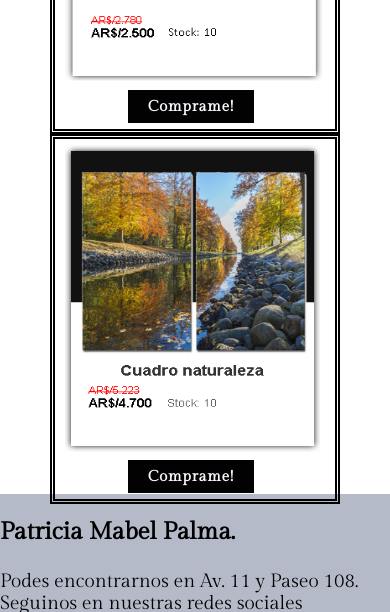
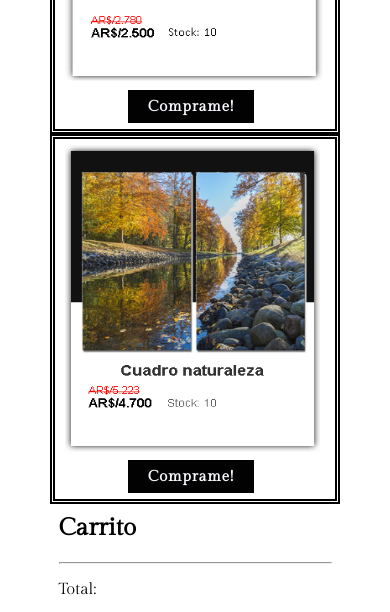
Before and after one commit to GastonMendezLuna/E-comerce, a plain HTML site: page pages/productos.html in a window 390 px wide. Shown: the part 2356-2968 px from the top of the page. Drawn offline with Linux system fonts and the light colour scheme; a web font is replaced by a local one.

Commit message:
ultima version

```diff
--- a/javascript/ecomerce.js
+++ b/javascript/ecomerce.js
@@ -67,10 +67,11 @@ class producto{
 
       contenedor.innerHTML = `<div class="card">
                             <img src=${producto.img} class="imagen"/>
-                            <div id="buttons"><button id="boton" class="botonTarjeta"><span>Comprame!</span></button></div>
+                            <div id="buttons"><button id="boton"  class="botonTarjeta"><span>Comprame!</span></button></div>
                             </div>`
       tarjetas.appendChild(contenedor);
 
+      let compra1 = document.getElementById('#producto.1')
 
 
     }
@@ -249,8 +250,11 @@ class producto{
 
 
 
+localStorage.setItem("listaProductosAlmacenados", JSON.stringify(listaProductos))
+
+
   /*
-  let montoApagar = 0;
+  let montoApagar = 0;----
 
   let cantidadComprada;
 
@@ -286,7 +290,7 @@ class producto{
 
   //Itero sobre Productos.length porque es mi array de productos. No confundir con la clase Producto. Este array debe ir en minuscula, no en mayusc
 
-  for(let i = 0; i < Productos.length; i++)
+  for(let i = 0; i < listaProductos.length; i++)
 
   {
 
@@ -313,149 +317,6 @@ class producto{
 
     console.log(compraFinal)
   }
-
-  let compra2 = document.querySelector('.compra2');
-
-  let compra3 = document.querySelector('.compra3');
-
-  let compra4 = document.querySelector('.compra4');
-
-  let compra5 = document.querySelector('.compra5');
-
-  let compra6 = document.querySelector('.compra6');
-
-  let compra7 = document.querySelector('.compra7');
-
-
-class Producto{
-  constructor(nombre, stock, precio, categoria){
-  this.nombre = nombre;
-  this.stock = stock;
-  this.precio = precio;
-  this.categoria = categoria;
-  this.venta = function (cantidadComprada){
-    this.stock -= cantidadComprada
-    console.log("Se vendieron " + cantidadComprada + " " + " " + this.nombre)
-
-  }
-  this.faltaStock = function(cantidadComprada){
-    this.stock < cantidadComprada
-    alert("No tenemos mas unidades, tenemos hasta 10 " + this.nombre)
-  }
-
-  this.stockSuficiente = function(stock, precio, cantidadComprada){
-    stock -= cantidadComprada;
-  montoApagar += cantidadComprada * precio;
-  console.log("te quedan en stock " + stock + " " + this.nombre);
-  }
-
-}
-}
-
-const productoA = new Producto("cesto mimbre", 10, 2700, "mimbre")
-const productoB = new Producto("bolso rustico", 10, 2250, "tejido")
-const productoC = new Producto("atrapa sueños", 10, 1800, "macrame")
-const productoD = new Producto("cuadro tres partes", 10, 2700, "cuadro")
-const productoE = new Producto("pulsera macrame", 10, 500, "macrame")
-const productoF = new Producto("centro de mesa", 10, 2500, "mimbre")
-const productoG = new Producto("cuadro naturaleza", 10, 4700, "cuadro")
-
-const Productos = [productoA, productoB, productoC, productoD, productoE, productoF, productoG];
-
-
-
-
- const menorPrecio = Productos.filter(Producto => Producto.precio <= 1500);
-const precioMedio = Productos.filter(Producto => Producto.precio <= 4000);
-const mayorPrecio = Productos.filter(Producto => Producto.precio >= 4001);
-
-
-const categoriaMimbre = Productos.filter(Producto => Producto.categoria == 'mimbre');
-const categoriaTejido = Productos.filter(Producto => Producto.categoria == 'tejido');
-const categoriaMacrame = Productos.filter(Producto => Producto.categoria == 'macrame');
-const categoriaCuadro = Productos.filter(Producto => Producto.categoria == 'cuadros');
-
-
-let filtroPrecio = parseInt(prompt('Quiere filtrar la lista de productos por precio? \n  Opcion 1 Menos de $1.500 \n Opcion 2 Entre $1.501 y $4.000 \n Opcion 3 Mas de $4.000'));
-
-switch(filtroPrecio){
-
-  case 1:
-    console.log(menorPrecio);
-    break
-  case 2:
-    console.log(precioMedio);
-    break
-  case 3:
-    console.log(mayorPrecio);
-    break
-  default:
-    alert('No tenemos mas productos de ese precio');
-}
-
-let objetos = document.querySelector('.objetos');
-
-let boton1 = document.querySelector('.btn1')
-
-let boton2 = document.querySelector('.btn2')
-
-let boton3 = document.querySelector('.btn3')
-
-let boton4 = document.querySelector('.btn4')
-
-let boton5 = document.querySelector('.btn5')
-
-let boton6 = document.querySelector('.btn6')
-
-let boton7 = document.querySelector('.btn7')
-
-let boton8 = document.querySelector('.btn8')
-
-let boton9 = document.querySelector('.btn9')
-
-
-
-
-
-let todas = document.querySelector('.objetos')
-let Mimbre = document.querySelector('.categoriaMimbre')
-let Tejido = document.querySelector('.categoriaTejido')
-let Macrame = document.querySelector('.categoriaMacrame')
-let Cuadro = document.querySelector('.categoriaCuadro')
-
-boton5.addEventListener('click', function(){renderProductos("Mimbre, Tejido, Macrame, cuadro")})
-boton6.addEventListener('click', function(){renderProductos("Mimbre")})
-boton7.addEventListener('click', function(){renderProductos("Tejido")})
-boton8.addEventListener('click', function(){renderProductos("Macrame")})
-boton9.addEventListener('click', function(){renderProductos("Cuadro")})
-
-
-
-
-
-let filtroCategoria= parseInt(prompt('Quiere filtrar la lista de productos por tipo de articulo? \n  Opcion 1 Articulos de mimbre \n Opcion 2 Articulos Tejidos \n Opcion 3 Articulos de Macrame \n Opcion 4 Cuadros'));
-
-switch(filtroCategoria){
-
-  case 1:
-    console.log(categoriaMimbre);
-    break
-  case 2:
-    console.log(categoriaTejido);
-    break
-  case 3:
-    console.log(categoriaMacrame);
-    break
-  case 4:
-    console.log(categoriaCuadro);
-    break
-  default:
-    alert('No tenemos esos productos');
-}
-
-
-let montoApagar = 0;
-let cantidadComprada;
 
 
 
@@ -520,5 +381,4 @@ while (seguirComprando == "si") {
 
   seguirComprando = prompt("¿Desea comprar? si/no");
 }
-
- */
+*/
--- a/pages/productos.html
+++ b/pages/productos.html
@@ -66,7 +66,18 @@
 
                 <!-- Elementos generados a partir de JS -->
 
-                    <div class="tarjetas"></div>
+                <div class="tarjetas"></div>
+
+                <aside class="col-sm-4 carrito">
+                    <h2>Carrito</h2>
+                    <!-- Elementos del carrito -->
+                    <ul id="carrito" class="list-group"></ul>
+                    <hr>
+                    <!-- Precio total -->
+                    <p class="text-right">Total: <span id="total"></span></p>
+                    <div id="buttons"><button id="boton" class="btn"><span>Vaciar</span></button></div>
+
+                </aside>
 
 
 
--- a/scss/_productos.scss
+++ b/scss/_productos.scss
@@ -181,10 +181,16 @@ body {
 
   }
 
+
 }
 
 
 }
+/* .carrito{
+  width: 400px;
+  height: 300px;
+  border: 1px double black;
+} */
 
 @media only screen and (max-width: 800px) {
    .tarjetas{
@@ -222,6 +228,14 @@ body {
 
     }
 
-  }
+
+    }
+
+}
+.carrito{
+  width: 70%;
+  height: 40%;
+
+
 }
 }
```
Also changed, not shown: css/main.css, 1 other file.
